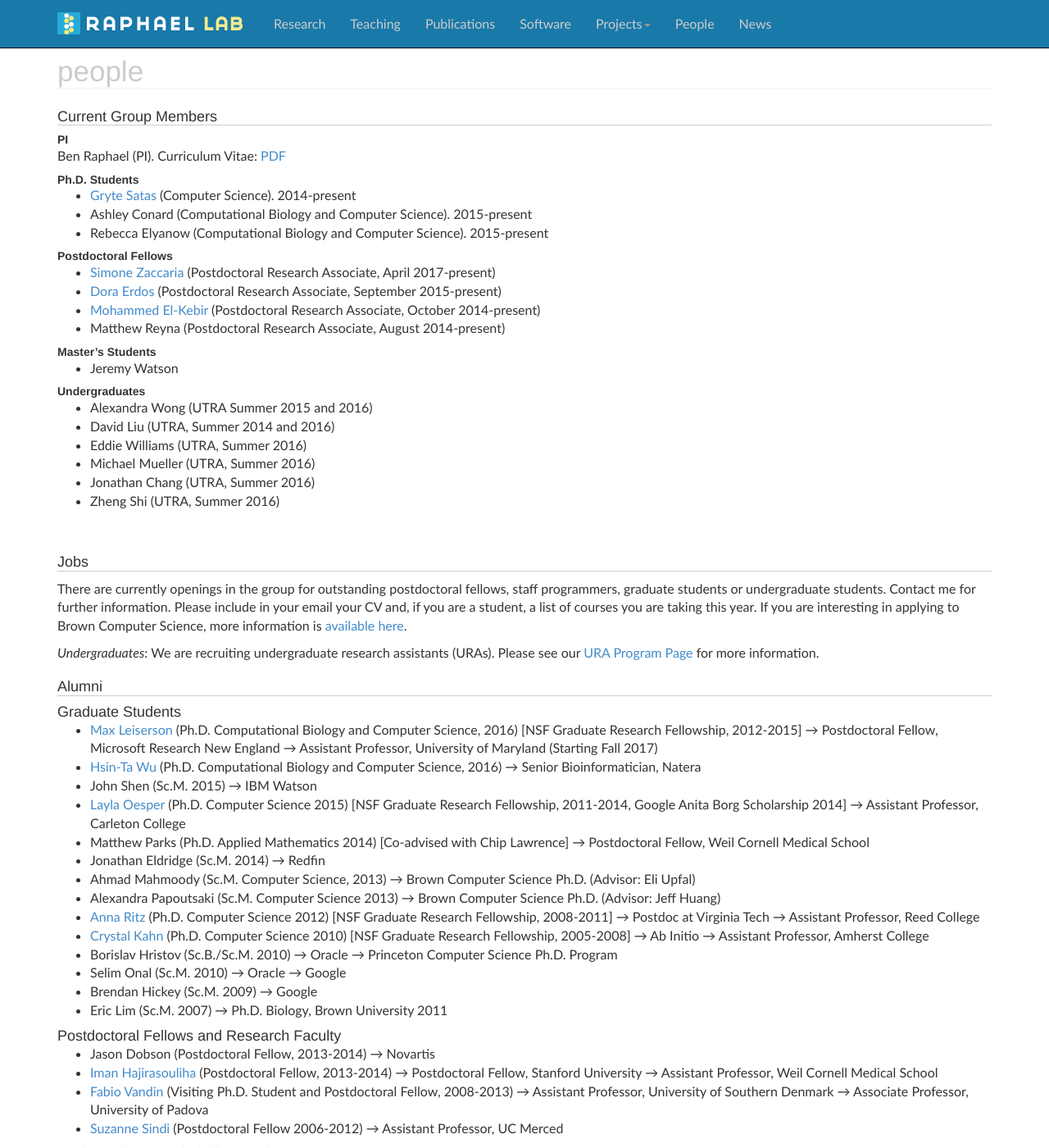
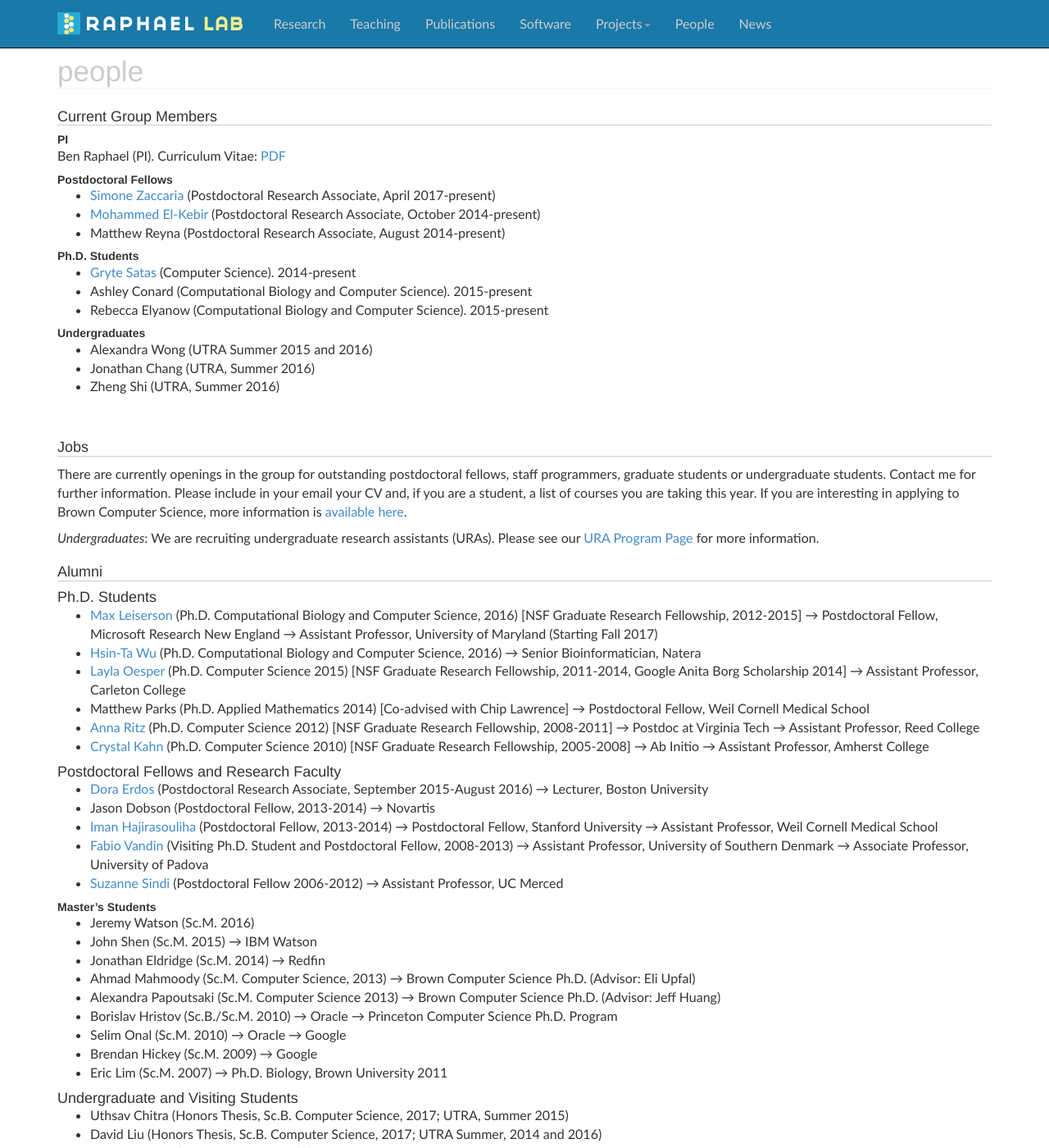
Before and after one commit to raphael-group/raphael-group.github.io, a Jekyll site: the page built from people/index.md, in a window 1280 px wide and 1400 px high. Shown: the whole window at 82% size. Built offline with Jekyll 4.4.1, drawn with Linux system fonts in a browser that asks for light colours; nearby versions of some CDN libraries; comment, search, counter and statistics services are not loaded; some of the changed text lies outside the part shown.

Commit message:
Update index.md

```diff
--- a/people/index.md
+++ b/people/index.md
@@ -11,28 +11,20 @@ container_css_class: container
 ### PI
 Ben Raphael (PI). Curriculum Vitae: [PDF](http://compbio-research.cs.brown.edu/people/BRaphael_CV.pdf)
 
+### Postdoctoral Fellows
+* [Simone Zaccaria](https://scholar.google.it/citations?user=_dJLciQAAAAJ&hl=en) (Postdoctoral Research Associate, April 2017-present)
+* [Mohammed El-Kebir](https://scholar.google.com/citations?user=8mUzslcAAAAJ&hl=en) (Postdoctoral Research Associate, October 2014-present)
+* Matthew Reyna (Postdoctoral Research Associate, August 2014-present)
+
 ### Ph.D. Students
 * [Gryte Satas](https://cs.brown.edu/people/gsatas/) (Computer Science). 2014-present
 * Ashley Conard (Computational Biology and Computer Science). 2015-present
 * Rebecca Elyanow (Computational Biology and Computer Science).  2015-present
 
-### Postdoctoral Fellows
-* [Simone Zaccaria](https://scholar.google.it/citations?user=_dJLciQAAAAJ&hl=en) (Postdoctoral Research Associate, April 2017-present)
-* [Dora Erdos](http://cs-people.bu.edu/edori/) (Postdoctoral Research Associate, September 2015-present)
-* [Mohammed El-Kebir](https://scholar.google.com/citations?user=8mUzslcAAAAJ&hl=en) (Postdoctoral Research Associate, October 2014-present)
-* Matthew Reyna (Postdoctoral Research Associate, August 2014-present)
-
-### Master's Students
-* Jeremy Watson
-
 ### Undergraduates
 * Alexandra Wong (UTRA Summer 2015 and 2016)
-* David Liu (UTRA, Summer 2014 and 2016)
-* Eddie Williams (UTRA, Summer 2016)
-* Michael Mueller (UTRA, Summer 2016)
 * Jonathan Chang (UTRA, Summer 2016)
 * Zheng Shi (UTRA, Summer 2016)
-
 
 <a name="jobs"></a>
 
@@ -44,34 +36,40 @@ There are currently openings in the group for outstanding postdoctoral fellows,
 
 ## Alumni
 
-#### Graduate Students
+#### Ph.D. Students
 * [Max Leiserson](http://maxleiserson.com) (Ph.D. Computational Biology and Computer Science, 2016) [NSF Graduate Research Fellowship, 2012-2015] &rarr; Postdoctoral Fellow, Microsoft Research New England &rarr; Assistant Professor, University of Maryland (Starting Fall 2017)
 * [Hsin-Ta Wu](http://cs.brown.edu/people/bournewu/) (Ph.D. Computational Biology and Computer Science, 2016) &rarr; Senior Bioinformatician, Natera
-* John Shen (Sc.M. 2015) &rarr; IBM Watson
 * [Layla Oesper](http://cs.brown.edu/people/layla/) (Ph.D. Computer Science 2015) [NSF Graduate Research Fellowship, 2011-2014, Google Anita Borg Scholarship 2014] &rarr; Assistant Professor, Carleton College
 * Matthew Parks (Ph.D. Applied Mathematics 2014) [Co-advised with Chip Lawrence] &rarr; Postdoctoral Fellow, Weil Cornell Medical School
+* [Anna Ritz](http://www.reed.edu/biology/ritz/) (Ph.D. Computer Science 2012) [NSF Graduate Research Fellowship, 2008-2011]
+&rarr; Postdoc at Virginia Tech &rarr; Assistant Professor, Reed College
+* [Crystal Kahn](http://www3.amherst.edu/~cvalentine/cvalentine/Welcome.html) (Ph.D. Computer Science 2010) [NSF Graduate Research Fellowship, 2005-2008] &rarr; Ab Initio &rarr; Assistant Professor, Amherst College
+
+#### Postdoctoral Fellows and Research Faculty
+* [Dora Erdos](http://cs-people.bu.edu/edori/) (Postdoctoral Research Associate, September 2015-August 2016) &rarr; Lecturer, Boston University
+* Jason Dobson (Postdoctoral Fellow, 2013-2014) &rarr; Novartis
+* [Iman Hajirasouliha](http://www.imanh.org/) (Postdoctoral Fellow, 2013-2014) &rarr; Postdoctoral Fellow, Stanford University &rarr; Assistant Professor, Weil Cornell Medical School
+* [Fabio Vandin](http://www.dei.unipd.it/~vandinfa/) (Visiting Ph.D. Student and Postdoctoral Fellow, 2008-2013) &rarr; Assistant Professor, University of Southern Denmark &rarr; Associate Professor, University of Padova
+* [Suzanne Sindi](http://faculty.ucmerced.edu/ssindi/) (Postdoctoral Fellow 2006-2012) &rarr; Assistant Professor, UC Merced
+
+### Master's Students
+* Jeremy Watson (Sc.M. 2016)
+* John Shen (Sc.M. 2015) &rarr; IBM Watson
 * Jonathan Eldridge (Sc.M. 2014) &rarr; Redfin
 * Ahmad Mahmoody (Sc.M. Computer Science, 2013) &rarr; Brown Computer Science Ph.D. (Advisor: Eli Upfal)
 * Alexandra Papoutsaki (Sc.M. Computer Science 2013) &rarr; Brown Computer Science Ph.D. (Advisor: Jeff Huang)
-* [Anna Ritz](http://www.reed.edu/biology/ritz/) (Ph.D. Computer Science 2012) [NSF Graduate Research Fellowship, 2008-2011]
-&rarr; Postdoc at Virginia Tech &rarr; Assistant Professor, Reed College
-* [Crystal Kahn](http://www3.amherst.edu/~cvalentine/cvalentine/Welcome.html) (Ph.D. Computer Science 2010) [NSF Graduate Research Fellowship, 2005-2008] &rarr; Ab Initio &rarr; Assistant Professor, Amherst College
 * Borislav Hristov (Sc.B./Sc.M. 2010) &rarr; Oracle &rarr; Princeton Computer Science Ph.D. Program
 * Selim Onal (Sc.M. 2010) &rarr; Oracle &rarr; Google
 * Brendan Hickey (Sc.M. 2009) &rarr;  Google
 * Eric Lim (Sc.M. 2007) &rarr; Ph.D. Biology, Brown University 2011
 
 
-
-#### Postdoctoral Fellows and Research Faculty
-* Jason Dobson (Postdoctoral Fellow, 2013-2014) &rarr; Novartis
-* [Iman Hajirasouliha](http://www.imanh.org/) (Postdoctoral Fellow, 2013-2014) &rarr; Postdoctoral Fellow, Stanford University &rarr; Assistant Professor, Weil Cornell Medical School
-* [Fabio Vandin](http://www.dei.unipd.it/~vandinfa/) (Visiting Ph.D. Student and Postdoctoral Fellow, 2008-2013) &rarr; Assistant Professor, University of Southern Denmark &rarr; Associate Professor, University of Padova
-* [Suzanne Sindi](http://faculty.ucmerced.edu/ssindi/) (Postdoctoral Fellow 2006-2012) &rarr; Assistant Professor, UC Merced
-
 #### Undergraduate and Visiting Students
+* Uthsav Chitra (Honors Thesis, Sc.B. Computer Science, 2017; UTRA, Summer 2015)
+* David Liu (Honors Thesis, Sc.B. Computer Science, 2017; UTRA Summer, 2014 and 2016)
+* Eddie Williams (UTRA, Summer 2016)
+* Michael Mueller (UTRA, Summer 2016)
 * Alex Asherly (UTRA, Summer 2015)
-* Uthsav Chitra (UTRA, Summer 2015)
 * Isaac Kim (UTRA, Summer 2015)
 * David Liu (UTRA, Summer 2014)
 * Younhun Kim (UTRA, Summer 2014)
```
